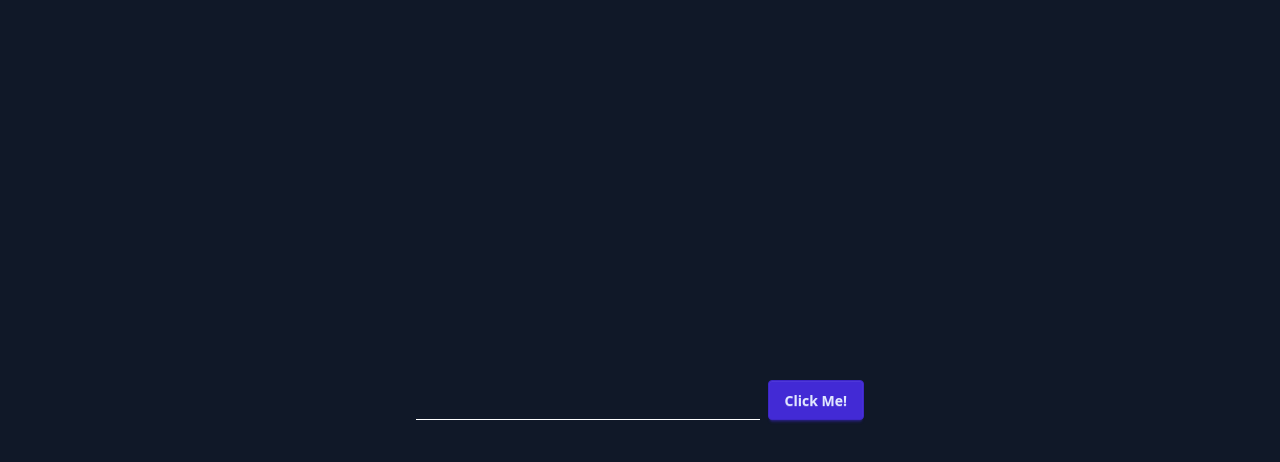
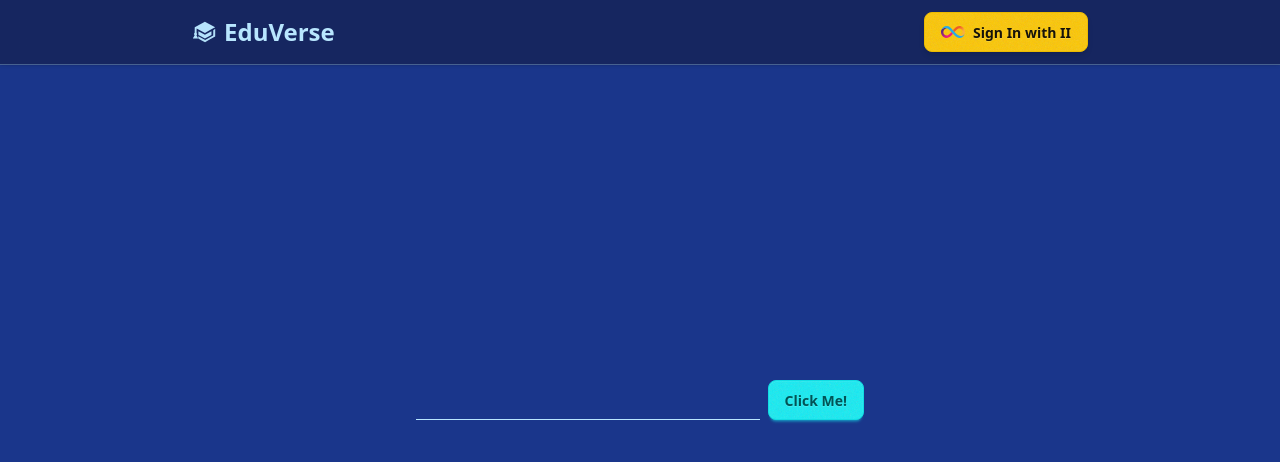
Before and after one commit to zdnemz/eduverse, a React (Vite) app in the folder src/eduverse_frontend/: page / in a window 1280 px wide. Shown: the top 462 px of the page. Built offline with nearby package versions, Linux system fonts and the light colour scheme.

Commit message:
feat: add root layout

```diff
--- a/src/eduverse_frontend/index.html
+++ b/src/eduverse_frontend/index.html
@@ -1,5 +1,5 @@
 <!doctype html>
-<html lang="en">
+<html lang="en" data-theme="default">
   <head>
     <meta charset="UTF-8" />
     <meta name="viewport" content="width=device-width" />
--- /dev/null
+++ b/src/eduverse_frontend/src/components/layouts/RootLayout.tsx
@@ -0,0 +1,21 @@
+import { cn } from '@/libs/utils';
+import * as React from 'react';
+
+export interface RootLayoutProps {
+  children: React.ReactNode;
+  className?: string;
+  header?: React.ReactNode;
+  footer?: React.ReactNode;
+}
+
+const DEFAULT_PADDING = '*:px-6 *:sm:px-12 *:md:px-24 *:lg:px-36 *:xl:px-48 *:2xl:px-60';
+
+export default function RootLayout({ children, className, header, footer }: RootLayoutProps) {
+  return (
+    <>
+      <header className={cn('fixed z-50 w-full', DEFAULT_PADDING)}>{header}</header>
+      <main className={cn('*:py-12', className, DEFAULT_PADDING)}>{children}</main>
+      <footer className={cn(DEFAULT_PADDING)}>{footer}</footer>
+    </>
+  );
+}
--- a/src/eduverse_frontend/src/components/pages/home/Index.tsx
+++ b/src/eduverse_frontend/src/components/pages/home/Index.tsx
@@ -1,5 +1,7 @@
 import { useState } from 'react';
 import { eduverse_backend } from 'declarations/eduverse_backend';
+import RootLayout from '@/components/layouts/RootLayout';
+import Navbar from '@/components/Navbar';
 
 export default function Home() {
   const [greeting, setGreeting] = useState('');
@@ -12,7 +14,8 @@ export default function Home() {
   }
 
   return (
-    <main className="flex h-screen w-full flex-col items-center justify-center bg-gray-900 px-24 text-white">
+    <RootLayout header={<Navbar />}>
+      <section className="flex min-h-screen w-full items-center justify-center">
         <div className="flex w-full max-w-md gap-2">
           <input
             className="w-full border-b px-2 py-1 outline-none focus:outline-none"
@@ -23,8 +26,8 @@ export default function Home() {
             Click Me!
           </button>
         </div>
-
-      <section id="greeting">{greeting}</section>
-    </main>
+        <div>{greeting}</div>
+      </section>
+    </RootLayout>
   );
 }
```
Lines whose indentation alone changed are shown as unchanged.
